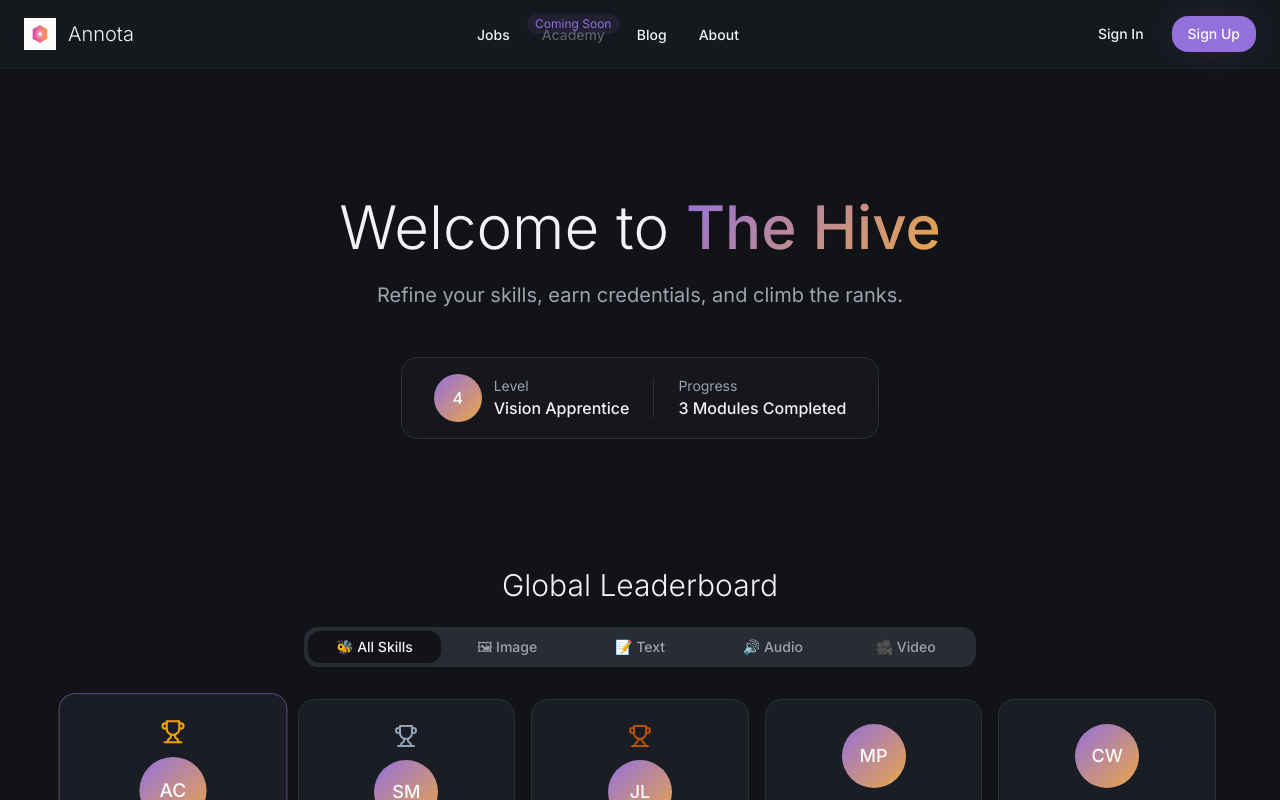
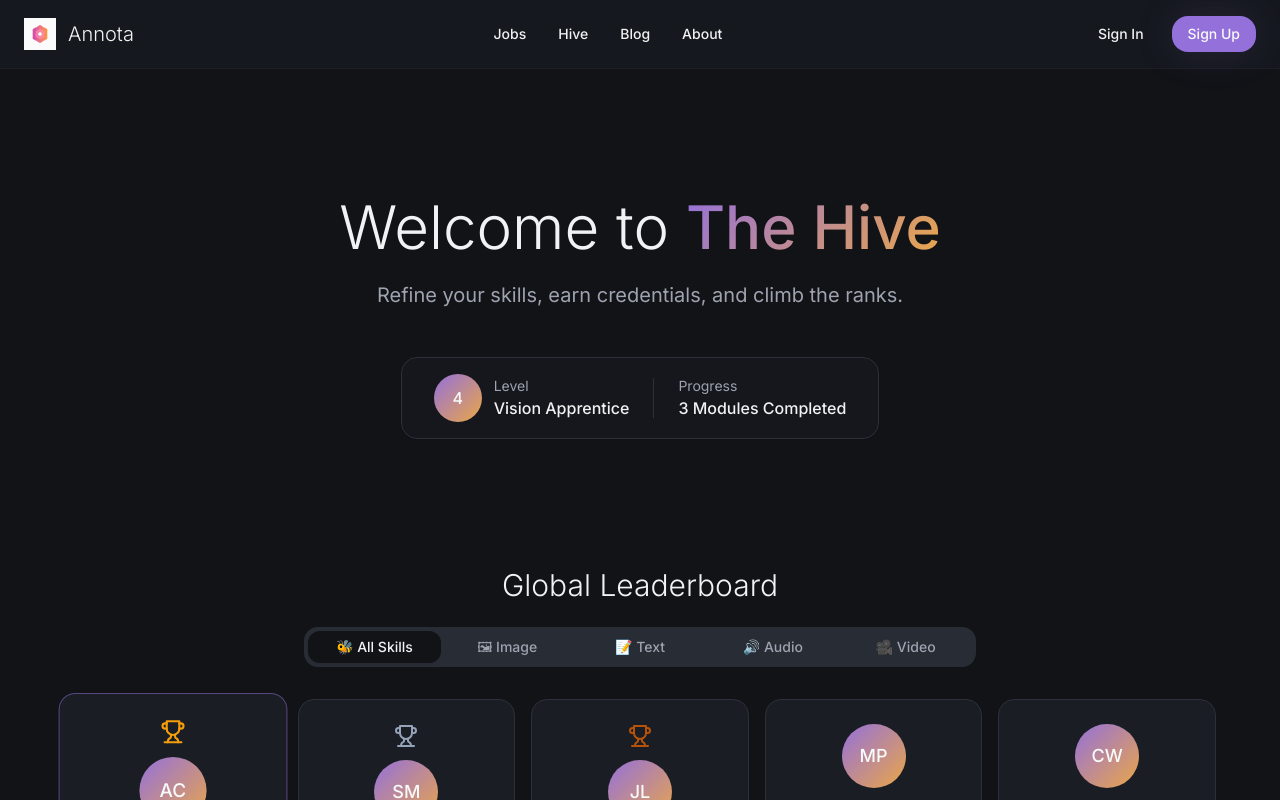
Before and after one commit to EthanPrimeGod/job-path-academy, a React (Vite) app: page /hive in a window 1280 px wide. Shown: the top 800 px of the page. Built offline with nearby package versions, Linux system fonts and the light colour scheme; the HTML template or start-up script is replaced by a standard one.

Commit message:
Update navigation link

```diff
--- a/src/components/Navigation.tsx
+++ b/src/components/Navigation.tsx
@@ -10,7 +10,7 @@ export const Navigation = () => {
 
   const navLinks = [
     { label: "Jobs", href: "/jobs", active: true },
-    { label: "Academy", href: "#", active: false, comingSoon: true },
+    { label: "Hive", href: "/hive", active: true },
     { label: "Blog", href: "#", active: true },
     { label: "About", href: "#", active: true },
   ];
@@ -32,14 +32,9 @@ export const Navigation = () => {
           {/* Desktop Navigation */}
           <div className="hidden md:flex items-center gap-8">
             {navLinks.map((link) => (
-              <div key={link.label} className="relative">
-                {link.comingSoon && (
-                  <span className="absolute -top-2 left-1/2 transform -translate-x-1/2 text-xs text-primary bg-primary/10 px-2 py-0.5 rounded-full whitespace-nowrap">
-                    Coming Soon
-                  </span>
-                )}
-                {link.active && link.href.startsWith('/') ? (
+              link.href.startsWith('/') ? (
                 <Link
+                  key={link.label}
                   to={link.href}
                   className="text-sm font-medium transition-colors text-foreground hover:text-primary"
                 >
@@ -47,18 +42,13 @@ export const Navigation = () => {
                 </Link>
               ) : (
                 <a
+                  key={link.label}
                   href={link.href}
-                    className={`text-sm font-medium transition-colors ${
-                      link.active
-                        ? "text-foreground hover:text-primary"
-                        : "text-muted-foreground/50 cursor-not-allowed"
-                    }`}
-                    onClick={(e) => !link.active && e.preventDefault()}
+                  className="text-sm font-medium transition-colors text-foreground hover:text-primary"
                 >
                   {link.label}
                 </a>
-                )}
-              </div>
+              )
             ))}
           </div>
 
@@ -82,14 +72,9 @@ export const Navigation = () => {
             <SheetContent side="right" className="w-[280px]">
               <div className="flex flex-col gap-6 mt-8">
                 {navLinks.map((link) => (
-                  <div key={link.label} className="relative">
-                    {link.comingSoon && (
-                      <span className="text-xs text-primary bg-primary/10 px-2 py-0.5 rounded-full mb-1 inline-block">
-                        Coming Soon
-                      </span>
-                    )}
-                    {link.active && link.href.startsWith('/') ? (
+                  link.href.startsWith('/') ? (
                     <Link
+                      key={link.label}
                       to={link.href}
                       className="block text-base font-medium transition-colors text-foreground hover:text-primary"
                       onClick={() => setIsOpen(false)}
@@ -98,21 +83,14 @@ export const Navigation = () => {
                     </Link>
                   ) : (
                     <a
+                      key={link.label}
                       href={link.href}
-                        className={`block text-base font-medium transition-colors ${
-                          link.active
-                            ? "text-foreground hover:text-primary"
-                            : "text-muted-foreground/50 cursor-not-allowed"
-                        }`}
-                        onClick={(e) => {
-                          if (!link.active) e.preventDefault();
-                          else setIsOpen(false);
-                        }}
+                      className="block text-base font-medium transition-colors text-foreground hover:text-primary"
+                      onClick={() => setIsOpen(false)}
                     >
                       {link.label}
                     </a>
-                    )}
-                  </div>
+                  )
                 ))}
                 <div className="flex flex-col gap-3 pt-4 border-t border-border/50">
                   <Button variant="ghost" className="w-full justify-start">
```
Lines whose indentation alone changed are shown as unchanged.
